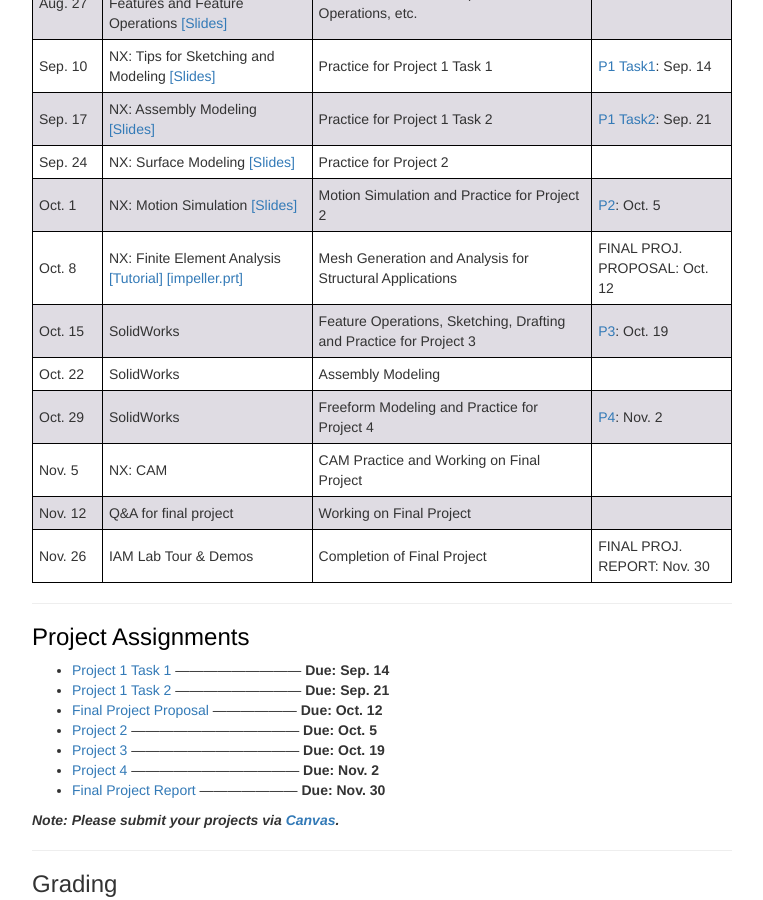
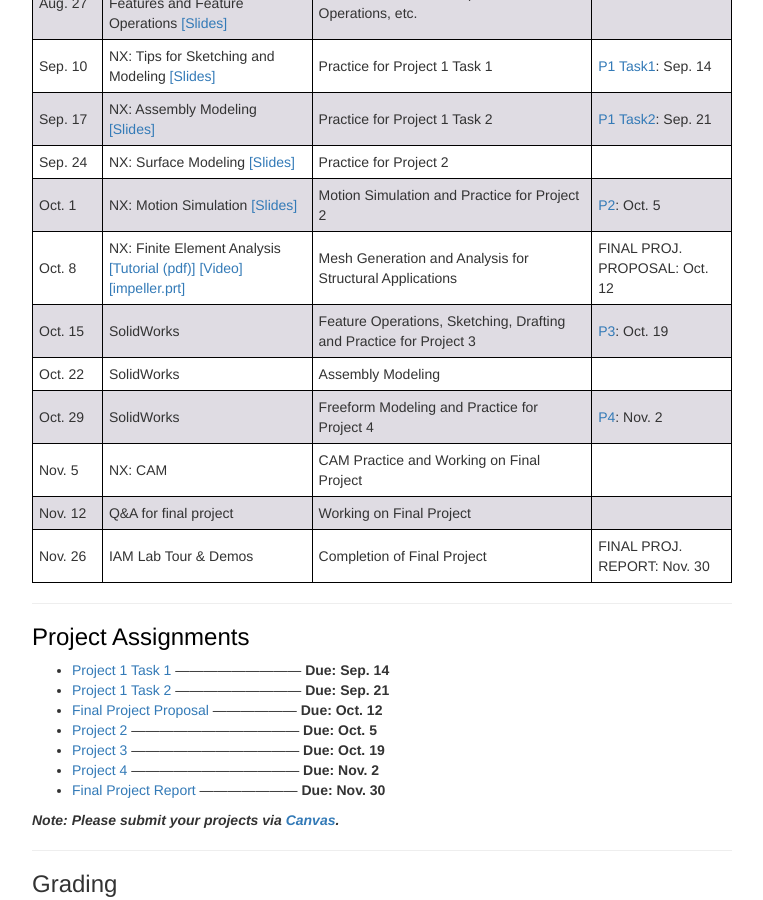
Before and after one commit to me5763/lab-fs19, a Jekyll site: the page built from index.md, in a window 1280 px wide and 900 px high, scrolled down 1127 px. Shown: the whole window, without its empty margins (258-1021 px from the left). Built offline with Jekyll 4.4.1, drawn with Linux system fonts in a browser that asks for light colours; nearby versions of some CDN libraries.

Commit message:
update FEA content

```diff
--- a/index.md
+++ b/index.md
@@ -91,7 +91,7 @@ Office Hours: M & W 3:00PM-4:00PM
 
 <tr>
 <td markdown="span">Oct. 8</td>
-<td markdown="span">NX: Finite Element Analysis [[Tutorial]](assets/books/NX12_Tutorial_CH8.pdf) [[impeller.prt]](assets/models/files_ch8/Impeller_impeller.prt)</td>
+<td markdown="span">NX: Finite Element Analysis [[Tutorial (pdf)]](assets/books/NX12_Tutorial_CH8.pdf) [[Video]](https://vimeo.com/293644844) [[impeller.prt]](assets/models/files_ch8/Impeller_impeller.prt)</td>
 <td markdown="span">Mesh Generation and Analysis for Structural Applications</td>
 <td markdown="span">FINAL PROJ. PROPOSAL: Oct. 12 </td>
 </tr>
```
